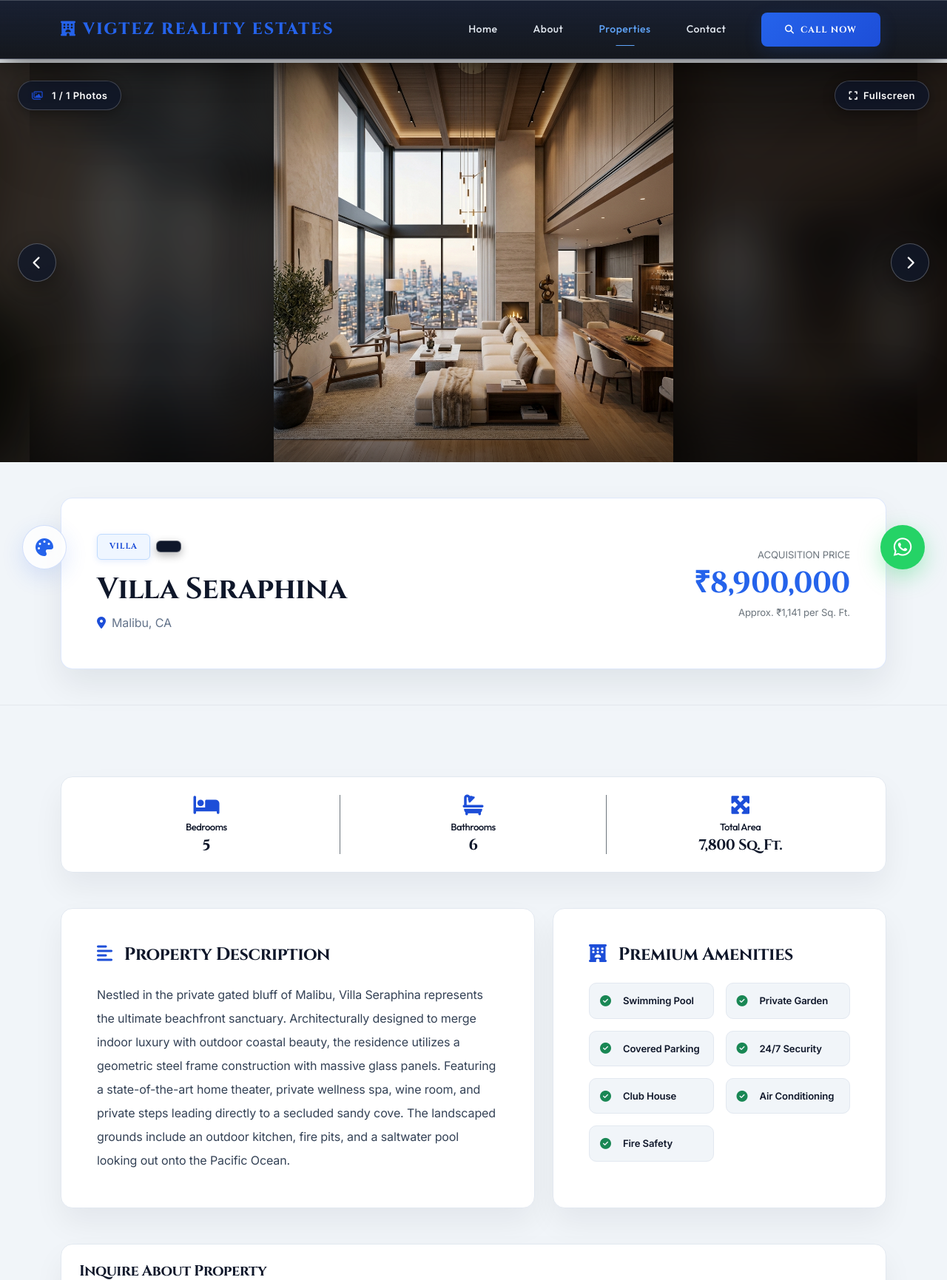
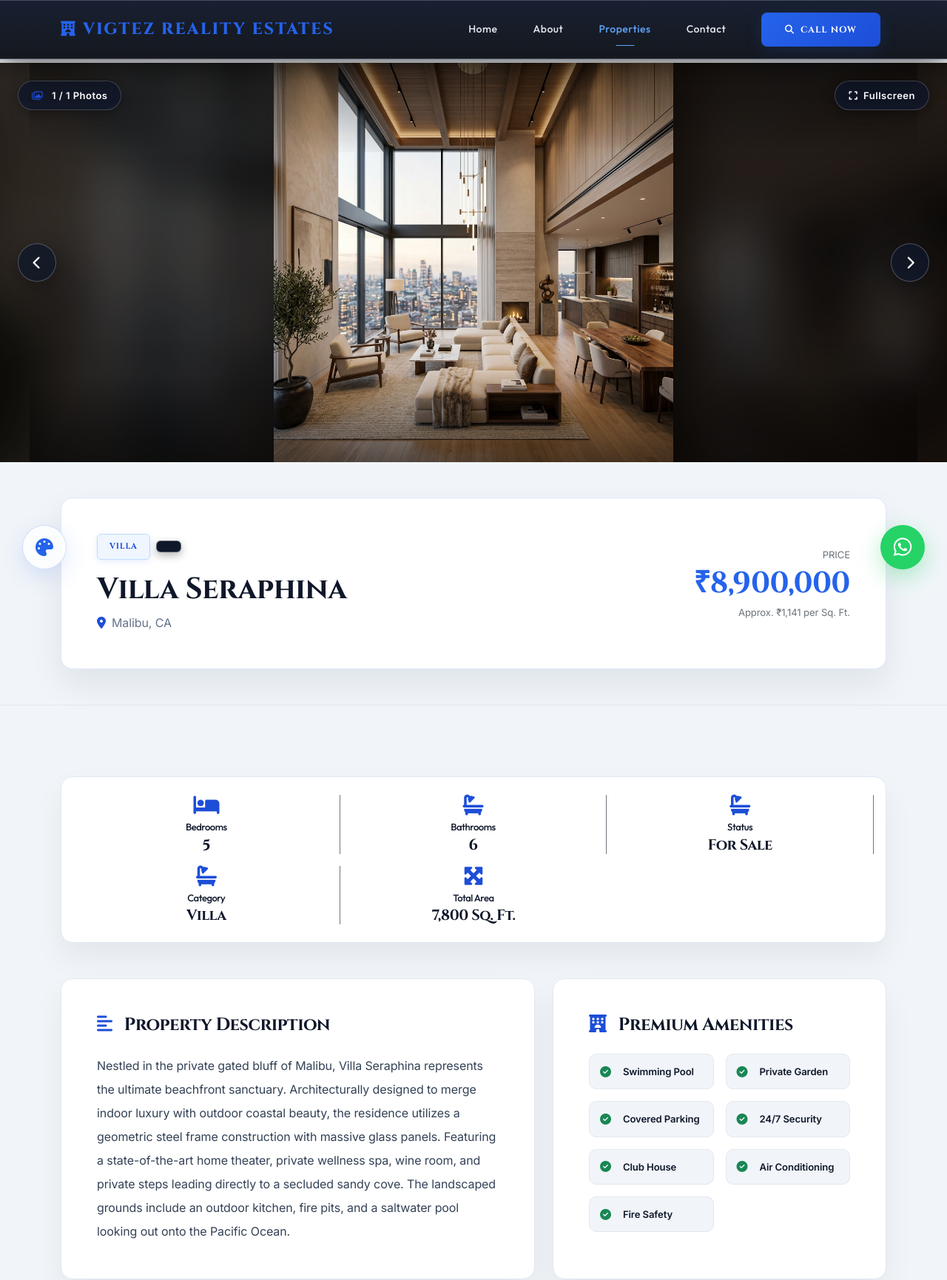
Before and after one commit to vivek-rastogi-1980/propretypro, a PHP site: page /property/villa-seraphina in a window 1280 px wide. Shown: the top 1731 px of the page at 74% size. Run offline with PHP 8.4, Linux system fonts and the light colour scheme; data comes from the database, SQL or seed files in the repository; data that the repository does not hold is empty; some libraries are stand-ins or nearby versions.

Commit message:
Changes before release

```diff
--- a/views/layouts/footer.php
+++ b/views/layouts/footer.php
@@ -71,7 +71,7 @@ $twitter = htmlspecialchars($globalSettings['social_twitter'] ?? '');
                     <p class="text-secondary small mb-0"><?php echo $footerContent ?: "© " . date('Y') . " {$companyName}. All rights reserved."; ?></p>
                 </div>
                 <div class="col-md-5 col-lg-4 text-md-end">
-                    <span class="text-secondary small">Designed by <a href="#" class="text-decoration-none text-gold-accent fw-bold"><i class="fa-solid fa-award me-1"></i>Thrusture Pvt. Ltd. Tech Partner DigitalLogicIndia</a></span>
+                    <span class="text-secondary small">Developed by <a href="#" class="text-decoration-none text-gold-accent fw-bold"><i class="fa-solid fa-award me-1"></i><a href="https://thrusture.com" class="text-decoration-none text-gold-accent fw-bold" target="_blank"/>Thrusture Pvt. Ltd.</a> Tech Partner <a href="https://www.digitallogicindia.com" class="text-decoration-none text-gold-accent fw-bold" target="_blank"/>DigitalLogicIndia</a></span>
                 </div>
             </div>
         </div>
--- a/views/property/detail.php
+++ b/views/property/detail.php
@@ -5,6 +5,10 @@ $price = (float)$property['price'];
 $area = (float)$property['area'];
 $bedrooms = (int)$property['bedrooms'];
 $bathrooms = (int)$property['bathrooms'];
+$category_name = htmlspecialchars($property['category_name'] ?? '');
+$listingStatus = htmlspecialchars($property['status'] ?? '');
+
+
 $whatsapp = htmlspecialchars($globalSettings['whatsapp_number'] ?? '');
 $phone = htmlspecialchars($globalSettings['company_phone'] ?? '');
 
@@ -98,7 +102,7 @@ $videosList = json_decode($property['videos'], true) ?: [];
                     </p>
                 </div>
                 <div class="col-lg-4 text-lg-end border-lg-start border-secondary border-opacity-15 ps-lg-4">
-                    <span class="text-secondary small uppercase tracking-wider d-block mb-1">Acquisition Price</span>
+                    <span class="text-secondary small uppercase tracking-wider d-block mb-1">Price</span>
                     <h2 class="text-warning font-cinzel fw-bold mb-0 display-6 property-price-val">₹<?php echo number_format($price); ?></h2>
                     <?php if ($area > 0): ?>
                         <span class="text-secondary small mt-1 d-block">
@@ -129,11 +133,31 @@ $videosList = json_decode($property['videos'], true) ?: [];
                                 <h5 class="font-cinzel text-white fw-bold mb-0"><?php echo $bedrooms; ?></h5>
                             </div>
                         <?php endif; ?>
+                        <?php if ($bathrooms): ?>
                         <div class="col-4 border-end border-secondary border-opacity-15">
                             <i class="fa-solid fa-bath text-warning fs-3 mb-2"></i>
                             <h6 class="text-secondary small mb-1">Bathrooms</h6>
                             <h5 class="font-cinzel text-white fw-bold mb-0"><?php echo $bathrooms; ?></h5>
                         </div>
+                        <?php endif; ?>
+
+                        <?php if ($listingStatus): ?>
+                        <div class="col-4 border-end border-secondary border-opacity-15">
+                            <i class="fa-solid fa-bath text-warning fs-3 mb-2"></i>
+                            <h6 class="text-secondary small mb-1">Status</h6>
+                            <h5 class="font-cinzel text-white fw-bold mb-0"><?php echo $listingStatus; ?></h5>
+                        </div>
+                        <?php endif; ?>
+
+                        <?php if ($category_name): ?>
+                        <div class="col-4 border-end border-secondary border-opacity-15">
+                            <i class="fa-solid fa-bath text-warning fs-3 mb-2"></i>
+                            <h6 class="text-secondary small mb-1">Category</h6>
+                            <h5 class="font-cinzel text-white fw-bold mb-0"><?php echo $category_name; ?></h5>
+                        </div>
+                        <?php endif; ?>
+
+
                         <div class="col-4">
                             <i class="fa-solid fa-maximize text-warning fs-3 mb-2"></i>
                             <h6 class="text-secondary small mb-1">Total Area</h6>
```
Also changed, not shown: views/home/index.php (+5 -4 lines).
